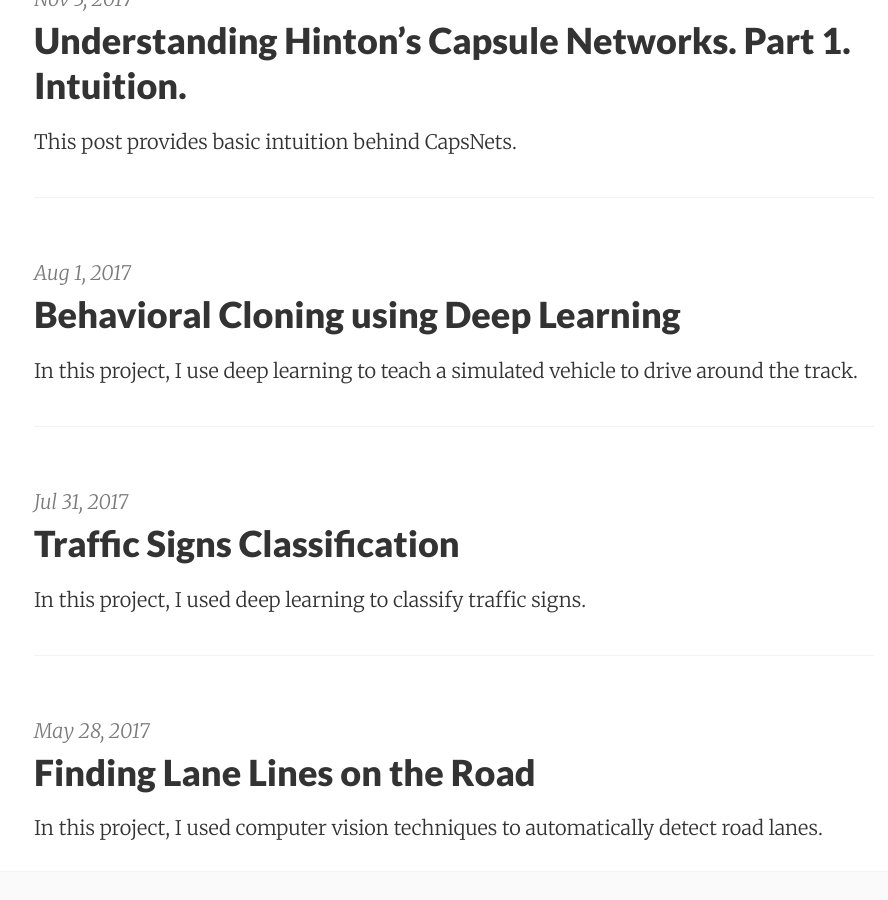
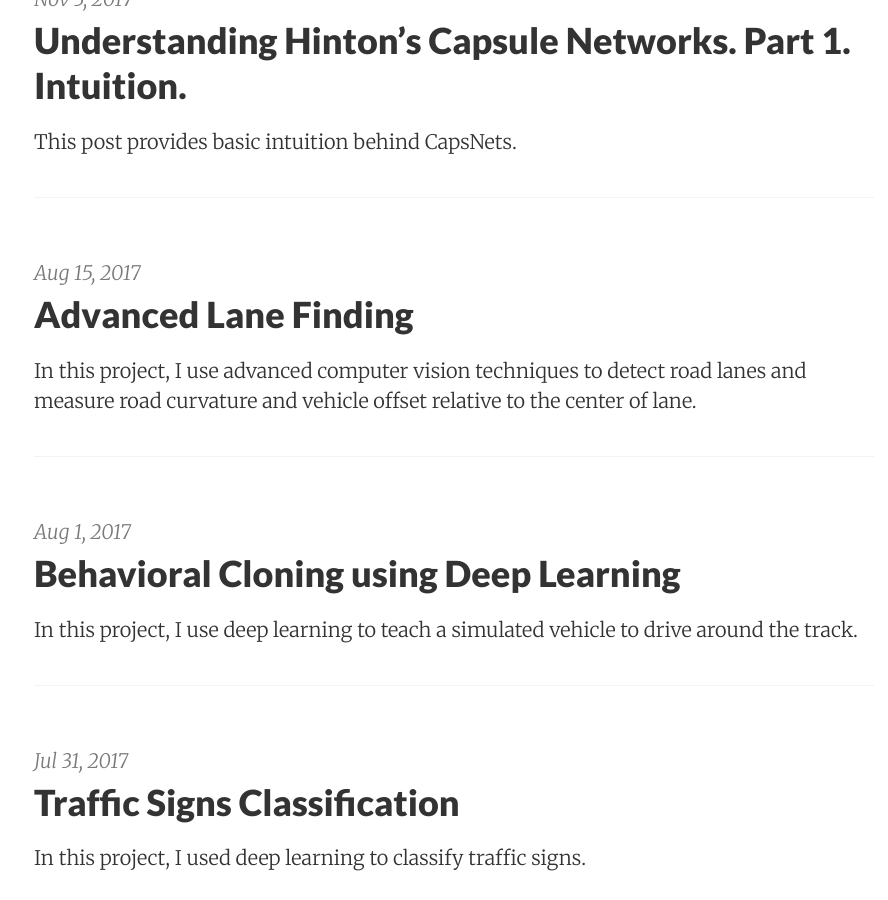
Before and after one commit to pechyonkin/pechyonkin.github.io, a Jekyll site: the page built from index.html, in a window 1280 px wide and 900 px high, scrolled down 1344 px. Shown: the whole window, without its empty margins (186-1074 px from the left). Built offline with Jekyll 4.4.1, drawn with Linux system fonts in a browser that asks for light colours; nearby versions of some CDN libraries; the list of posts is cut into pages by our own code; part of the change alters nothing that is shown.

Commit message:
add carnd p4 to portfolio

```diff
--- /dev/null
+++ b/_posts/2017-08-15-advanced-lane-finding.md
@@ -0,0 +1,165 @@
+---
+layout:     post
+title:      Advanced Lane Finding
+date:       2017-08-15
+summary:    In this project, I use advanced computer vision techniques to detect road lanes and measure road curvature and vehicle offset relative to the center of lane.
+permalink:	/portfolio/:title/
+use_math:	true
+subscription-form: true
+---
+
+<iframe width="840" height="475" src="https://www.youtube.com/embed/EMDZKNsakDE" frameborder="0" allow="accelerometer; autoplay; encrypted-media; gyroscope; picture-in-picture" allowfullscreen> </iframe>
+
+
+*Note*: Code for this project can be found [on my GitHub](https://github.com/pechyonkin/carnd-p04-advanced-lane-finding).
+
+The goals / steps of this project are the following:
+
+* Compute the camera calibration matrix and distortion coefficients given a set of chessboard images.
+* Apply a distortion correction to raw images.
+* Use color transforms, gradients, etc., to create a thresholded binary image.
+* Apply a perspective transform to rectify binary image ("birds-eye view").
+* Detect lane pixels and fit to find the lane boundary.
+* Determine the curvature of the lane and vehicle position with respect to center.
+* Warp the detected lane boundaries back onto the original image.
+* Output visual display of the lane boundaries and numerical estimation of lane curvature and vehicle position.
+
+**Note**: Most of the functionality for this project is contained in the file `utils.py`, provided with the project repo.
+
+## 1. Camera Calibration
+
+### 1. Briefly state how you computed the camera matrix and distortion coefficients. Provide an example of a distortion corrected calibration image.
+
+The code used to compute camera calibration can be found in [camera_calibration()](https://github.com/pechyonkin/carnd-p04-advanced-lane-finding/blob/7cf30fbe2483a6d03e0785f36de0aec3742eaa3d/utils.py#L92) method in `utils.py`.
+
+ This function loads all the test images of checkerboard provided  by Udacity and uses `cv2.findChessboardCorners()` function to calculate calibration matrix and distances that I used later to undistort images. Out of 20 images of the checkerboard the alrorithm failed to identify points in 3 images. Those images contained the checkerboard that was partially outside the image region. All test images can be seen below. Note the 17 images with points drawn and 3 images without points:
+
+{% include image.html
+            img="images/201708-advanced-lanes/calibration.jpg"
+            title="calibration"
+            caption="Camera calibration was performed on test images provided by Udacity. OpenCV was used for calibration." %}
+
+After calibrating I tested whether it works on one of the images. I wrote [undistort_image()](https://github.com/pechyonkin/carnd-p04-advanced-lane-finding/blob/7cf30fbe2483a6d03e0785f36de0aec3742eaa3d/utils.py#L146) function for this purpose.
+
+It takes calibration matrix and distances vector produced in the previous step. Result can be seen below:
+
+{% include image.html
+            img="images/201708-advanced-lanes/calibrated.jpg"
+            title="calibrated"
+            caption="Clibration matrix applied to a distorted image (left) produces undistorted image (right)." %}
+
+It is clear that in the original image, some straight lines bend and are not in fact straight. In the processed image, however, lines are almost perfectly straight. Right angles are also right in the right image and hot so right in the left one. I think calibration could be improved had more images been used.
+Image undistortion is the first step in the pipeline.
+
+## 2. Pipeline (single images)
+
+The pipeline itself is coded in the notebook, but functionality wise everything is in the `utils.py` in class `Pipeline`.
+
+The image / video processing pipeline had the following steps:
+
+1. Undistorting original image.
+2. Applying Gaussian blur.
+3. Creating thresholded binary image using color transform and Sobel filtering.
+4. Perspective transform to change into *top-down* view.
+5. Creating a sliding window mask in order filter out pixels unrelated to road lines.
+6. Applying the mask to the binary image.
+7. Fitting quadratic lines to the masked pixels.
+8. Prepare a top-down view colored overlay mask with road lines in blue and lane area in green.
+9. Putting colored mask onto original image (after unwarping it into *camera* view).
+10. Calculating distance from center line and road curvature and drawing them on image.
+
+All these steps can be summarized graphically in the figure below:
+
+{% include image.html
+            img="images/201708-advanced-lanes/pipeline1.jpg"
+            title="pipeline1"
+            caption="Full processing pipeline applied to a single frame." %}
+
+Below I will briefly discuss all of the steps outline above.
+
+### 1. Undistorting original image.
+
+Every image was undistorted using camera calibration matrix and distances vector as described above.
+
+### 2. Applying Gaussian blur.
+
+Gaussian blur allows to reduce noise in the consequent stages and makes line fitting more robust. I used kernel size of 3. Method [gaussian_blur()](https://github.com/pechyonkin/carnd-p04-advanced-lane-finding/blob/7cf30fbe2483a6d03e0785f36de0aec3742eaa3d/utils.py#L156) is used to apply this processing step.
+
+Result of the first two steps can be seen in pipeline figure above in subplot `1`.
+
+### 3. Creating thresholded binary image using color transform and Sobel filtering.
+
+This was the most challenging part of the whole pipeline. In order to get satisfactory results, I went through a lot of trial and error as well as incredible amount of frustration. I was even close to giving up on the project, but finally I was able to get a working combination of parameters. First, I tried the method offered in Udacity classroom but for some reason I was getiing very noisy masks that were very sensitive to shadows and light-grey sections of road. Then, I tried to use different combinations of Sobel thresholds, gradient direction and magnitude. It was not very successful. The problem here is there are a lot of parameters that can be tuned: min and max thresholds, different color spaces, *x* and *y* direction and so on. Hyperparameter space is very large and it is very hard to hit a good solution just by the method of trial and error. I researched and read numerous reports by other Udacity students and noticed that they all use different approaches that seem very random. There is no systematic approach to find a good solution.
+
+At the end, I stopped at a simple combination of techniques. I noticed (Udacity also taught it), that S channel in HLS space can robustly identify yellow and white lanes. Light-grey sections of road cannot fool the S channel. The only problem is that it is not very robust with strong shadows, where it can have a lot of intensity in some areas.
+
+To make it easier for the S channel threshold, I converted original image to gray and applied horizontal Sobel filter with kernel of 5. Then I performed thresholding. I used 175 for smallest value and 255 for largest. I also thresholded S channel with 30 for smallest and 150 for largest value. As result I had 2 binary masks. I combined them using `or` logical function to obtain the final binary image.
+
+Functionality for this processing step can be found in [combine_binary()](https://github.com/pechyonkin/carnd-p04-advanced-lane-finding/blob/7cf30fbe2483a6d03e0785f36de0aec3742eaa3d/utils.py#L268) method. This method calls some other smaller methods that can also be found in `utils.py`. Note that the method has more parameters that is uses. This is the remnant of the time when I tried different combinations of preprocessing steps.
+
+Result can be seen in the pipeline figure in subplot `2`.
+
+### 4. Perspective transform to change into *top-down* view.
+
+After getting binary image in the previous step, I applied perspective transform to it to change it from *camera* view into *top-down* view. To do that, I needed 2 sets of points: 4 points with coordinates in the original image and 4 points with the coordinates in the warped image. To get the source points, I wrote [get_roi_vertices()](https://github.com/pechyonkin/carnd-p04-advanced-lane-finding/blob/7cf30fbe2483a6d03e0785f36de0aec3742eaa3d/utils.py#L302) method. It defines the coordinates based on percentages of height and width of the image. This approach allows to use images of any size, and relative positions of points will not change. Destination points in warped image are defined corners of the image in the method [corners_unwarp()](https://github.com/pechyonkin/carnd-p04-advanced-lane-finding/blob/7cf30fbe2483a6d03e0785f36de0aec3742eaa3d/utils.py#L332) that also performs transformation itself.
+
+This means that source points will fill the whole area of destination image. Destination image will have the same dimensions as the source image. Source and destination images can be seen in subplots `2` and `3`, respectively, in the pipeline figure. The method uses `cv2.getPerspectiveTransform()` to get transform matrix and `cv2.warpPerspective()` to perform transform itself. It returns transformed image as well as the matrix for unwarping the image back into camera view later in the pipeline.
+
+### 5. Creating a sliding window mask in order filter out pixels unrelated to road lines.
+
+This part of the pipeline was also very challenging to implement in a robust way. The goal here is to create a mask for left and right road lines to only keep pixels of the lines and not anything esle. Implementation is in the method [get_lanes_mask()](https://github.com/pechyonkin/carnd-p04-advanced-lane-finding/blob/7cf30fbe2483a6d03e0785f36de0aec3742eaa3d/utils.py#L417).
+
+First, we get initial positions of lanes by using half of the image to calculate histogram and detect 2 peaks. Then, we split input image into horizontal strips (8 in this case). After that, for each strip, we try to detect two peaks, this is where centers of lanes are. Then we also create two empy (zero-valued) masks for left and right lane. For each peak we will take a 70 pixel window to each side of each peak and make this window one-valued in the mask. After we did this, we will have two masks that we can apply to the binary image from step 3.
+
+After we have 2 fitted lines, we can simplify the search for masks. We can argue that lines in two consecutive frames will be close to each other. Therefore, the mask can be calculated as windows sitting on the fitted polynomial, which really speed up calculations.
+
+In addition, if the algorithm fails to find peaks, window size can dynamically increase and then fall back to defauls when peaks were identified.
+
+### 6. Applying the mask to the binary image.
+
+After getting 2 masks for left and right lanes, we filter the binary image from step `3`. In the fidure, you can see original binary image in subplot `3`. Detected masks for both lines can be seen in subplot `4` and masked lines pixels can be seen in subplot `5`. All functionality for this and previous steps can be found in the method [get_lanes_mask()](https://github.com/pechyonkin/carnd-p04-advanced-lane-finding/blob/7cf30fbe2483a6d03e0785f36de0aec3742eaa3d/utils.py#L417). The method returns masked images as well as the masks themselves. I needed masks so that I could produce pipeline visualization.
+
+### 7. Fitting quadratic lines to the masked pixels.
+
+This step was relatively easy. The code is in method [fit_line()](https://github.com/pechyonkin/carnd-p04-advanced-lane-finding/blob/7cf30fbe2483a6d03e0785f36de0aec3742eaa3d/utils.py#L591). It takes a masked binary images and calculates coordinates for all non-zero points. Then these point are used to fit a second-order polynomial using `np.polyfit()`. The tricky part was to rememeber that horizontal position is dependent variable and vertical is independent. In other words, we are fitting a function `x = f(y) = a * y**2 + b * y + c` (and not `y = f(x)` as we usually do in math).
+
+Another trick that I used in this method is exponential smoothing. After receiving a new fir for the points in current frame, I also use fit from the last frame and calculate weighted sum of both, to produce the final fit. This has two benefits. First, this will remove the jiggle in the lines which is more aesthetically pleasing. Secondly, it makes the algorithm more robust, because if in some frame we will have some noise or maybe the mask algorithm finds bad masks, the resulting fit will still be close to the old one and the line will not jump to some weird place.
+
+In addition, if no fit was found, the method falls back to the fit from the previous frame. The method returns a tuple of 3 coefficients for the second degree polynomial in the order of decreasing degree. I visualised fitted lines in subplot `6` in the pipeline figure. They are blue lines. Green area is just color filling between fitted lines to make it visually pleasing in the final video.
+
+### 8. Prepare a top-down view colored overlay mask with road lines in blue and lane area in green.
+
+After we get the points from the previous step, we can prepare colored mask to be overlaid on top of the original image. To do that, I created on emty 3-channel zero array and then used points and `cv2` functions `cv2.fillPoly()` and `cv2.polylines()` to add green area and blue lines themselves. Result can be seen in subplot `6` of the figure. Functionality is in method `prepare_lane_overlay()` on line `694`. The tricky part here was the order of points for drawing the green area. To do that, I had to flip points for one of the lines and them stack the points together. Method for doing that is [prepare_poly_points()](https://github.com/pechyonkin/carnd-p04-advanced-lane-finding/blob/7cf30fbe2483a6d03e0785f36de0aec3742eaa3d/utils.py#L673).
+
+### 9. Putting colored mask onto original image (after unwarping it into *camera* view).
+
+This step is very straightforward. I used color overlay and the inverse transform matrix from step 4 to unwarp the overlay from *top-down* into *camera* view. Result can be seen in subplot `7`. Then I used `cv2.addWeighted()` to combine the original image and the overlay, which can be seen in the last subplot.
+
+### 10. Calculating distance from center line and road curvature and drawing them on image.
+
+In addition to visually displaying the lines I aslo calculated off-center distance and road radius, as per Udacity project requirements. Both calculations are straightforward exercise in high school geometry and calculus. To calculate off-center distance I calculated distance on pixels from the center of the image to the center of the lane. Then I normalized distance in pixels into distance in meters by assuming that lane width is 3.7 meters.
+
+The curvature was calculated according to the formula provided in the link by Udacity. It involved calculating the first and second derivatives for second-degree polynomial and plugging them in formula. The resulting value was in pixels, which I converted from pixels to meters.
+
+Then I put the values on top of the image using `cv2.putText()` function. I also filtered out values too big for the radius, instead replacing them with `straight` string in the video. Methods for calculating off-center distance and radius of curvature are [distance_from_center()](https://github.com/pechyonkin/carnd-p04-advanced-lane-finding/blob/7cf30fbe2483a6d03e0785f36de0aec3742eaa3d/utils.py#L707) and [get_curvature()](https://github.com/pechyonkin/carnd-p04-advanced-lane-finding/blob/7cf30fbe2483a6d03e0785f36de0aec3742eaa3d/utils.py#L719).
+
+## Discussion
+
+### 1. Briefly discuss any problems / issues you faced in your implementation of this project.  Where will your pipeline likely fail?  What could you do to make it more robust?
+
+This project was much more challenging than I originally thought. The most chellenging part was figuring out an optimal binary image calculation approach. The challenge is to find such a combination of techniques that road lanes will be robustly detected no matter what lighting condition are present on road (light or shadow) and no matter what road surface is present on road (dark ashpalt or brighter concrete). I made a pipeline that works on this video. But of course it is not robust enough to work in more challenging conditions: night, shadows, snow, rain etc.
+
+How can I make it more robust? I see two main ways to do that. First, is a better binary mask calculation. Second, is a better mask calculation approach. But I do not think these manual crafting approaches are the best.
+
+I think that instead of trying to figure out the best set of hyperparameters by hand, it is better to let the computer figure it out automatically. Yes, I am talking about machine learning. I know there are neural nets that can detect and classify regions in an image. A network can be trained to distinguish road lanes very robustly. I think that advances in deep learning make this approach the best for this task. I would personally focus much more on deep learning for road lane detection if I was developing a self-driving car.
+
+On the other hand, I learned a lot in this project about computer vision and image processing, so from this point of view this project is extermely useful for learning purposes.
+
+---
+
+Additional figure demonstrating the pipeline:
+
+{% include image.html
+            img="images/201708-advanced-lanes/pipeline2.jpg"
+            title="pipeline2"
+            caption="Full processing pipeline applied to another frame." %}
--- a/portfolio.md
+++ b/portfolio.md
@@ -10,3 +10,4 @@ tags: portfolio
 1. [Lane detection](/portfolio/lane-finding/) using computer vision techniques [`Python`, `OpenCV`]
 2. [Traffic sign classification](/portfolio/traffic-signs-classification/) using deep learning [`Python`, `Tensorflow`, `OpenCV`]
 3. [Behavioral cloning](/portfolio/behavioral-cloning/) using deep learning [`Python`, `Keras`, `OpenCV`]
+4. [Advanced lane detection](/portfolio/advanced-lane-finding/) with camera calibration. In addition road curvature and vehicle offset relative to the center of line are calculated [`Python`, `OpenCV`]
```
Also changed, not shown: images/201708-advanced-lanes/calibrated.jpg (added), images/201708-advanced-lanes/calibration.jpg (added), images/201708-advanced-lanes/pipeline1.jpg (added), images/201708-advanced-lanes/pipeline2.jpg (added).
